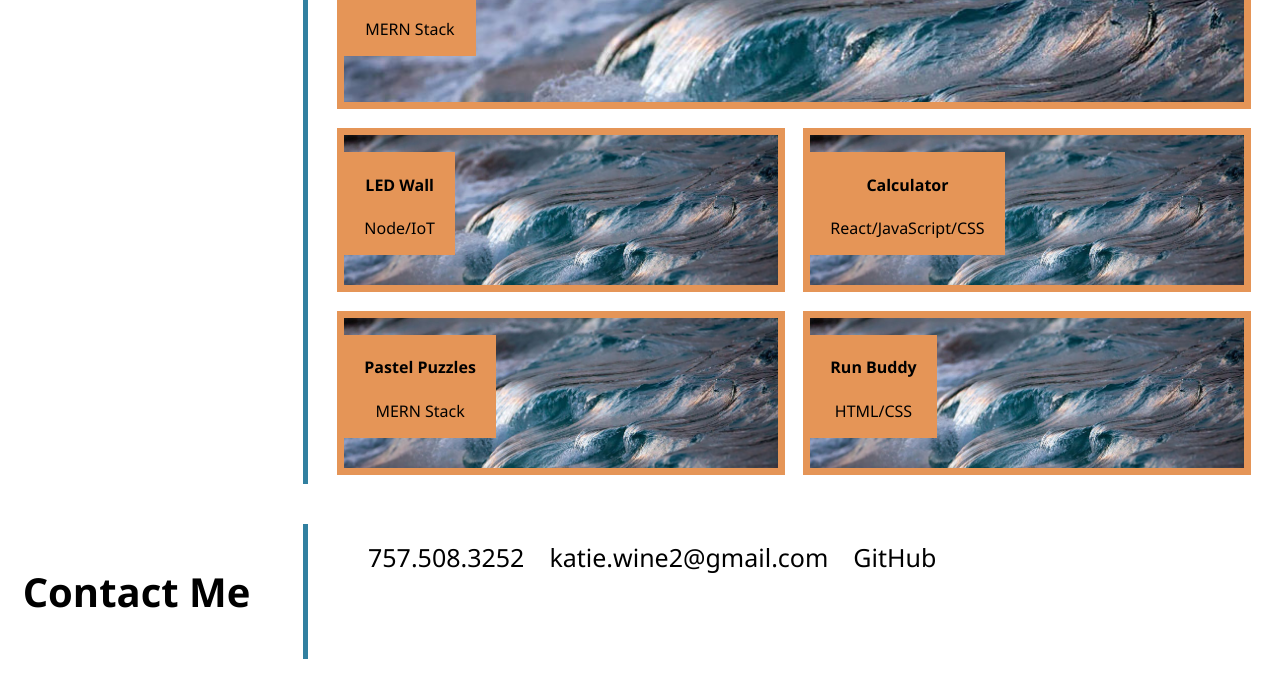
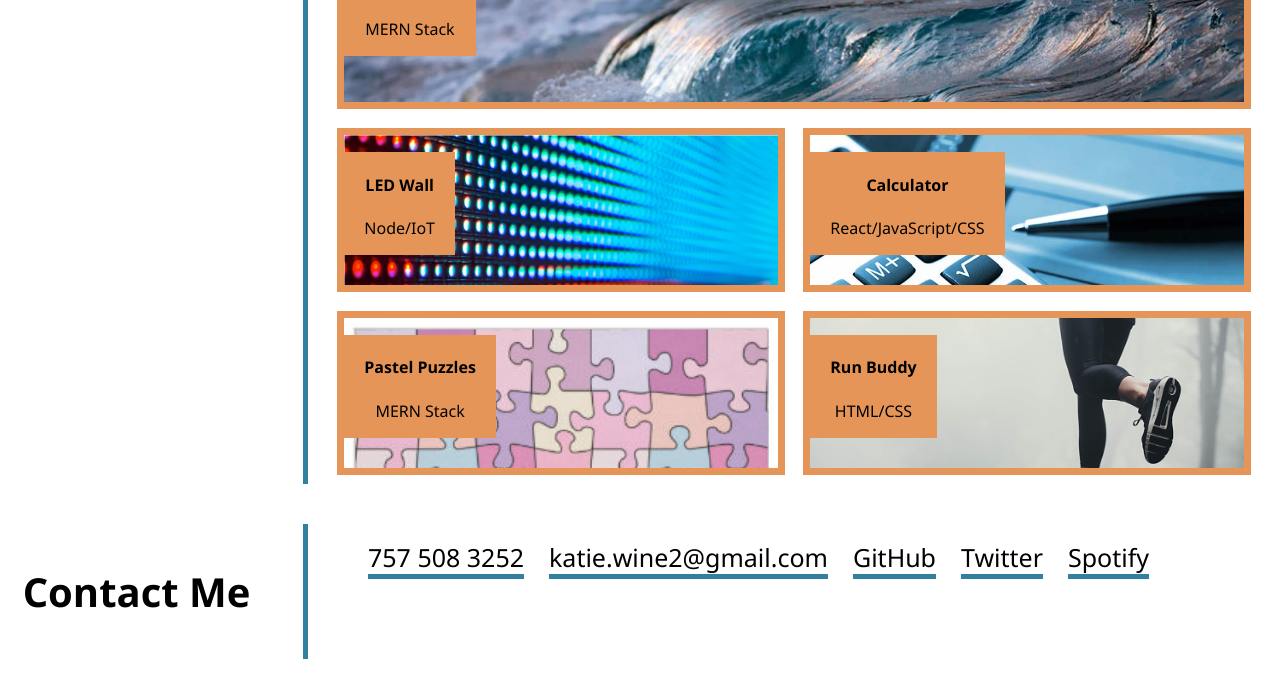
Before and after one commit to kmwine02/homework02, a plain HTML site: page index.html in a window 1280 px wide. Shown: the part 753-1432 px from the top of the page. Drawn offline with Linux system fonts and the light colour scheme.

Commit message:
adding images and links to images

```diff
--- a/assets/css/style.css
+++ b/assets/css/style.css
@@ -31,7 +31,7 @@ main {
 }
 
 .hero {
-  background-image: url(../../images/universe-2742113_1920.jpg);
+  background-image: url(../../images/universe.jpg);
   height: 250px;
   background-position: center;
   background-size: cover;
@@ -112,29 +112,30 @@ main {
 
 .work-item:hover {
   filter: brightness(150%);
+  cursor: pointer;
 }
 
 .work1 {
-  background-image: url(../../images/wave-photography-ocean-sea-56__880.jpeg);
+  background-image: url(../../images/wave.jpeg);
   background-size: cover;
   flex: 1 1 90%;
   height: 230px;
 }
 
 .work2 {
-  background-image: url(../../images/wave-photography-ocean-sea-56__880.jpeg);
+  background-image: url(../../images/LED-Wall.png);
   background-size: cover;
 }
 .work3 {
-  background-image: url(../../images/wave-photography-ocean-sea-56__880.jpeg);
+  background-image: url(../../images/calculator.jpeg);
   background-size: cover;
 }
 .work4 {
-  background-image: url(../../images/wave-photography-ocean-sea-56__880.jpeg);
+  background-image: url(../../images/pastel-puzzle.jpeg);
   background-size: cover;
 }
 .work5 {
-  background-image: url(../../images/wave-photography-ocean-sea-56__880.jpeg);
+  background-image: url(../../images/running.jpeg);
   background-size: cover;
 }
 
@@ -166,6 +167,11 @@ main {
     color: black;
 }
 
+.contact-me-item > p, .contact-me-item > a {
+    border-bottom: 5px solid var(--blue);
+}
+
+/* updates layout to wrap elements by column and changes border from left to bottom  */
 @media screen and (max-width: 992px) {
   header {
     flex-direction: column;
@@ -206,8 +212,14 @@ main {
     flex-wrap: wrap;
     flex-direction: column;
   }
+
+  .contact-me-item a {
+      align-content: center;
+  }
+
 }
 
+/*updates work cards to all be the same size and stacked*/
 @media screen and (max-width: 768px) {
   .work1 {
     height: 150px;
--- a/index.html
+++ b/index.html
@@ -56,31 +56,31 @@
           <h3>Work</h3>
         </div>
         <div class="info work">
-          <div class="work-item work1">
+          <div class="work-item work1" onclick="location.href='https://kmwine02.github.io/homework01/'">
             <div class="work-desc">
               <h4>Surf Report</h4>
               <p>MERN Stack</p>
             </div>
           </div>
-          <div class="work-item work2">
+          <div class="work-item work2" onclick="location.href='https://kmwine02.github.io/homework01/'">
             <div class="work-desc">
               <h4>LED Wall</h4>
               <p>Node/IoT</p>
             </div>
           </div>
-          <div class="work-item work3">
+          <div class="work-item work3" onclick="location.href='https://kmwine02.github.io/homework01/'">
             <div class="work-desc">
               <h4>Calculator</h4>
               <p>React/JavaScript/CSS</p>
             </div>
           </div>
-          <div class="work-item work4">
+          <div class="work-item work4" onclick="location.href='https://kmwine02.github.io/homework01/'">
             <div class="work-desc">
               <h4>Pastel Puzzles</h4>
               <p>MERN Stack</p>
             </div>
           </div>
-          <div class="work-item work5">
+          <div class="work-item work5" onclick="location.href='https://kmwine02.github.io/homework01/'">
             <div class="work-desc">
               <h4>Run Buddy</h4>
               <p>HTML/CSS</p>
@@ -94,9 +94,21 @@
         </div>
         <div class="info contact-me">
           <ul class="contact-me-items">
-            <li class="contact-me-item">757.508.3252</li>
-            <li class="contact-me-item">katie.wine2@gmail.com</li>
-            <li class="contact-me-item"><a href="https://github.com/kmwine02">GitHub</a></li>
+            <li class="contact-me-item">
+              <a href="tel:7575083252">757 508 3252</a>
+            </li>
+            <li class="contact-me-item">
+              <a href="email:katie.wine2@gmail.com">katie.wine2@gmail.com</a>
+              </li>
+            <li class="contact-me-item">
+              <a href="https://github.com/kmwine02">GitHub</a>
+            </li>
+            <li class="contact-me-item">
+              <a href="https://twitter.com/?lang=en">Twitter</a>
+            </li>
+            <li class="contact-me-item">
+              <a href="https://www.spotify.com/us/">Spotify</a>
+            </li>
           </ul>
         </div>
       </section>
```
Also changed, not shown: images/LED-Wall.png (added), images/calculator.jpeg (added), images/pastel-puzzle.jpeg (added), images/running.jpeg (added), images/universe.jpg (renamed from images/universe-2742113_1920.jpg), images/wave.jpeg (renamed from images/wave-photography-ocean-sea-56__880.jpeg), 3 other files.
